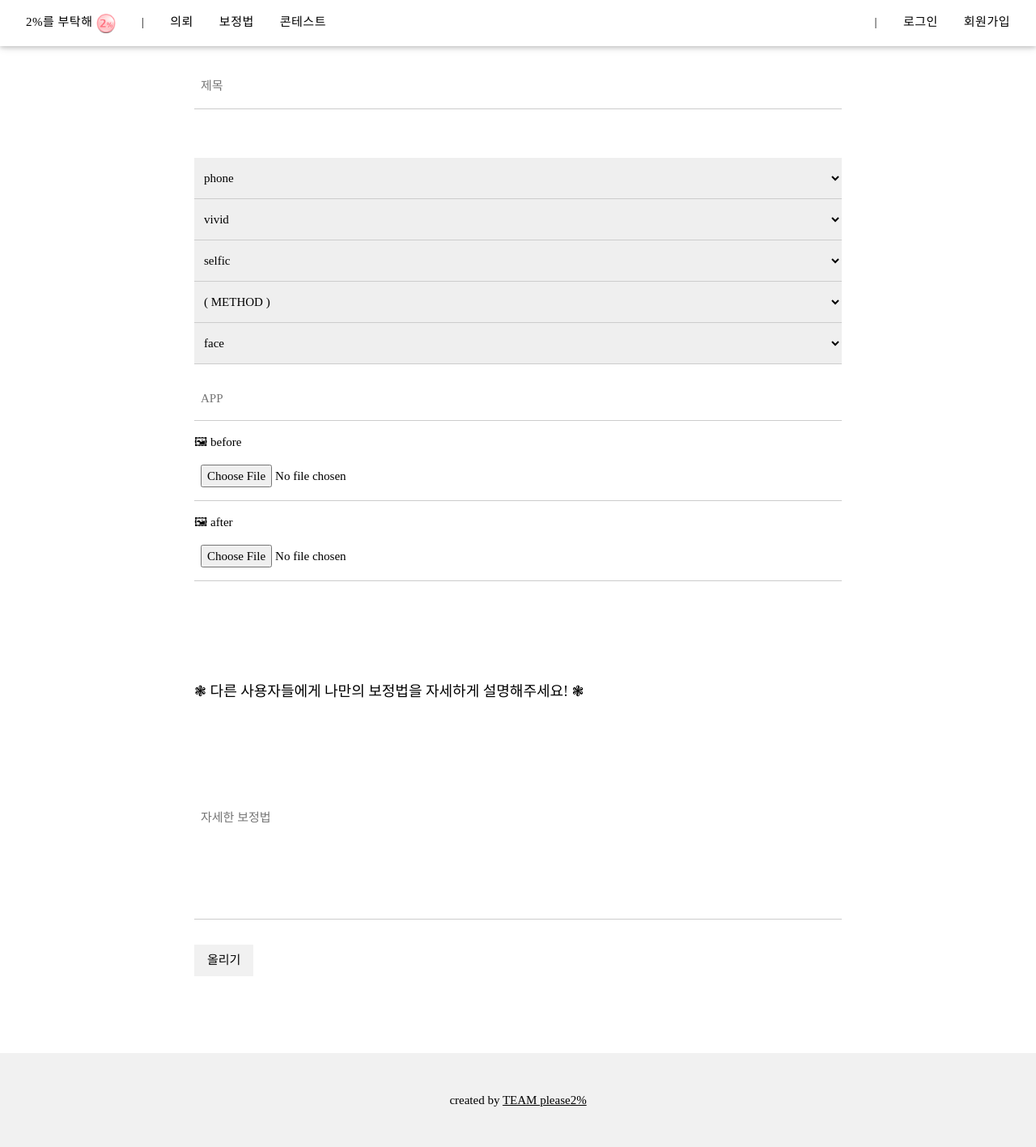
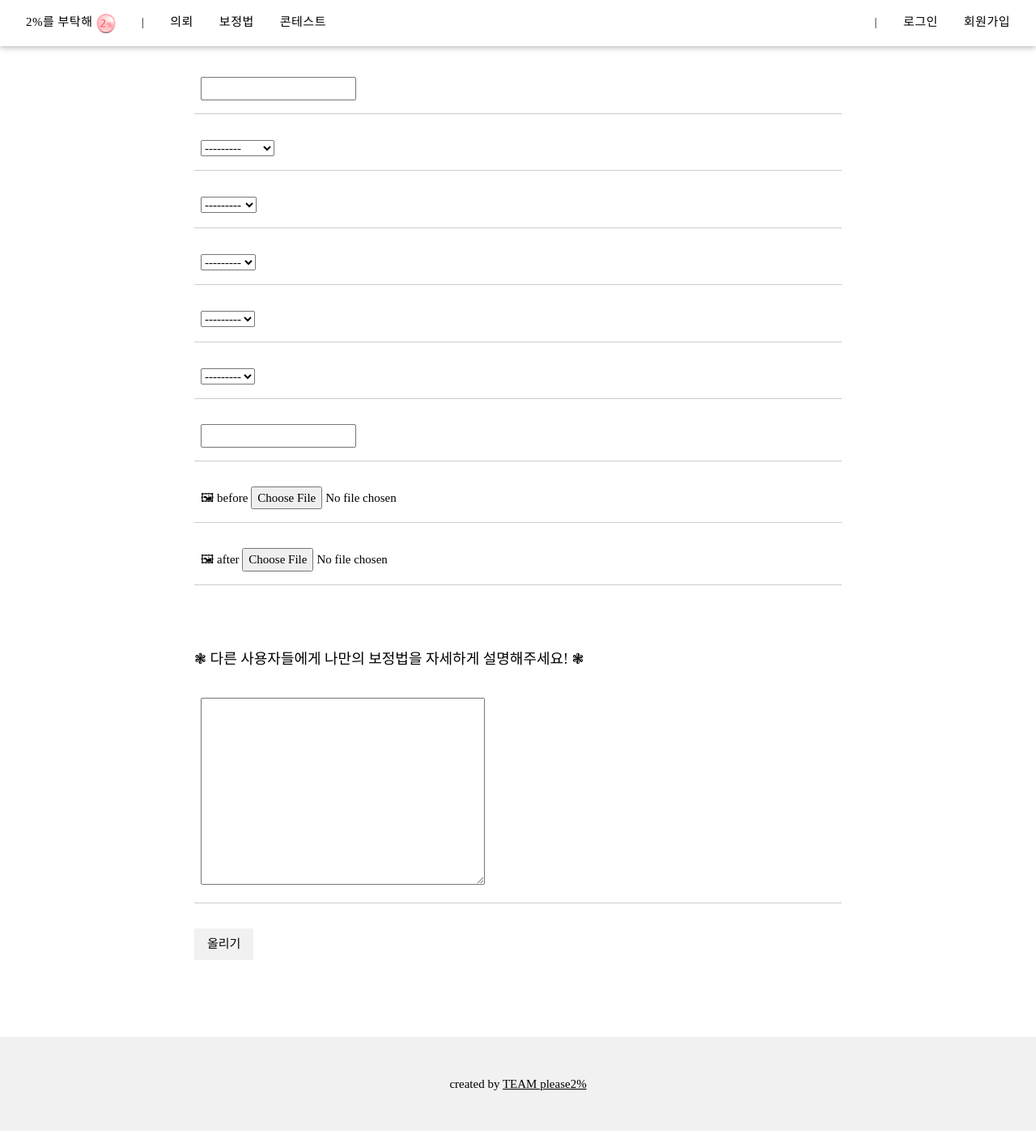
Before and after one commit to seojeongyeon/2percent, a Django app: page /photowrite/ in a window 1280 px wide. Shown: the whole page at 81% size. Run offline with Django 3.2, Linux system fonts and the light colour scheme; some libraries are stand-ins or nearby versions.

Commit message:
오류수정

```diff
--- a/two/templates/photowrite.html
+++ b/two/templates/photowrite.html
@@ -7,53 +7,19 @@
     <form method='POST' enctype="multipart/form-data">
         {% csrf_token %}
         <div class="w3-container w3-padding-64" id="contact">
-
-            <p><input class="w3-input w3-padding-16" type="text" placeholder="제목" required name="title"></p><br><br>
-
-
-             <select name = “device” class="w3-input w3-padding-16">
-                <!-- <option value=“none” selected>( DEVICE )</option> -->
-                <option value="핸드폰">phone</option>
-                <option value=“카메라”>camera</option>
-                <option value=“필름카메라”>film camera</option>
-             </select>
-
-             <select name = “color” class="w3-input w3-padding-16">
-                <!-- <option value=“none” selected>( COLOR )</option> -->
-                <option value=“비비드한”>vivid</option>
-                <option value=“모노톤”>mono</option>
-                <option value=“빈티지한”>vintage</option>
-             </select>
-
-             <select name = “kind” class="w3-input w3-padding-16">
-                <!-- <option value=“none” selected>( KIND )</option> -->
-                <option value=“셀카”>selfic</option>
-                <option value=“풍경”>scenery</option>
-                <option value=“음식”>food</option>
-                <option value=“코디”>style</option>
-             </select>
-
-             <select name = “method” class="w3-input w3-padding-16">
-                <option value=“none” selected>( METHOD )</option>
-                <option value=“어플”>apps</option>
-                <option value=“기본카메라”>basic</option>
-             </select>
-
-              <select name = “fix” class="w3-input w3-padding-16">
-                <!-- <option value=“none” selected>( FIX )</option> -->
-                <option value=“얼굴”>face</option>
-                <option value=“색감”>color</option>
-             </select>
-
-            <p><input class="w3-input w3-padding-16" type="text" placeholder="APP" name="app"></p>
-
-            <p> 🖼 before<input name="photobefore" class="w3-input w3-padding-16" type="file"></p>
-            <p> 🖼 after<input name="photoafter" class="w3-input w3-padding-16" type="file"></p>
-
+            <p class="w3-input w3-padding-16">{{form.title}}</p>
+            <p class="w3-input w3-padding-16">{{form.device}}</p>
+            <p class="w3-input w3-padding-16">{{form.color}} </p>
+            <p class="w3-input w3-padding-16">{{form.kind}} </p>
+            <p class="w3-input w3-padding-16">{{form.method}}</p>
+            <p class="w3-input w3-padding-16">{{form.fix}}</p>
+            <p class="w3-input w3-padding-16">{{form.app}}</p>
+            <p class="w3-input w3-padding-16">🖼 before   {{form.photobefore}}</p>
+            <p class="w3-input w3-padding-16">🖼 after    {{form.photoafter}}</p>
               <br>
-              <br><br><br>
+              <br>
             <p class="w3-large">❃ 다른 사용자들에게 나만의 보정법을 자세하게 설명해주세요! ❃</p>
-              <p><input name="explain" class="w3-input w3-padding-16" type="text" placeholder="자세한 보정법" style="height: 250px;"></p>
+            <p class="w3-input w3-padding-16">{{form.explain}}</p>
               <p><button class="w3-button w3-light-grey w3-section" type="submit">올리기</button></p>
 
           </div>
--- a/two/views.py
+++ b/two/views.py
@@ -26,13 +26,12 @@ def photoshop(request):
 
 def photowrite(request):
     if request.method =='POST':
-        form = PhotoshopForm(request.POST,request.FILES)
+        form = PhotoshopForm(request.POST, request.FILES)
         if form.is_valid():
             content = form.save(commit=False)
             content.writer = request.user
             content.save()
-            return redirect('home')
-        return render(request, 'photowrite.html', {'form':form})
+            return redirect('photoshop')
     else:
         form = PhotoshopForm()
         return render(request, 'photowrite.html', {'form':form})
```
Also changed, not shown: account/migrations/0001_initial.py (added), account/migrations/0002_auto_20200808_1312.py (added).
